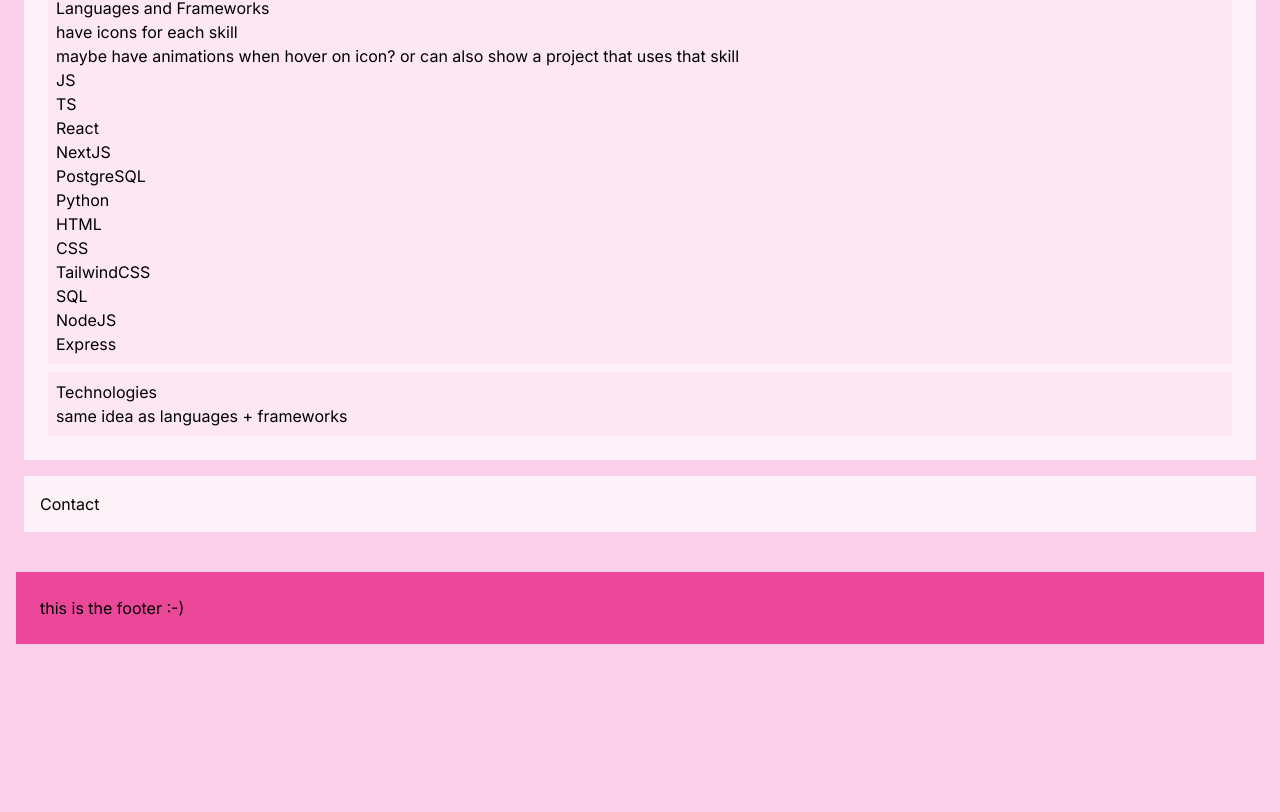
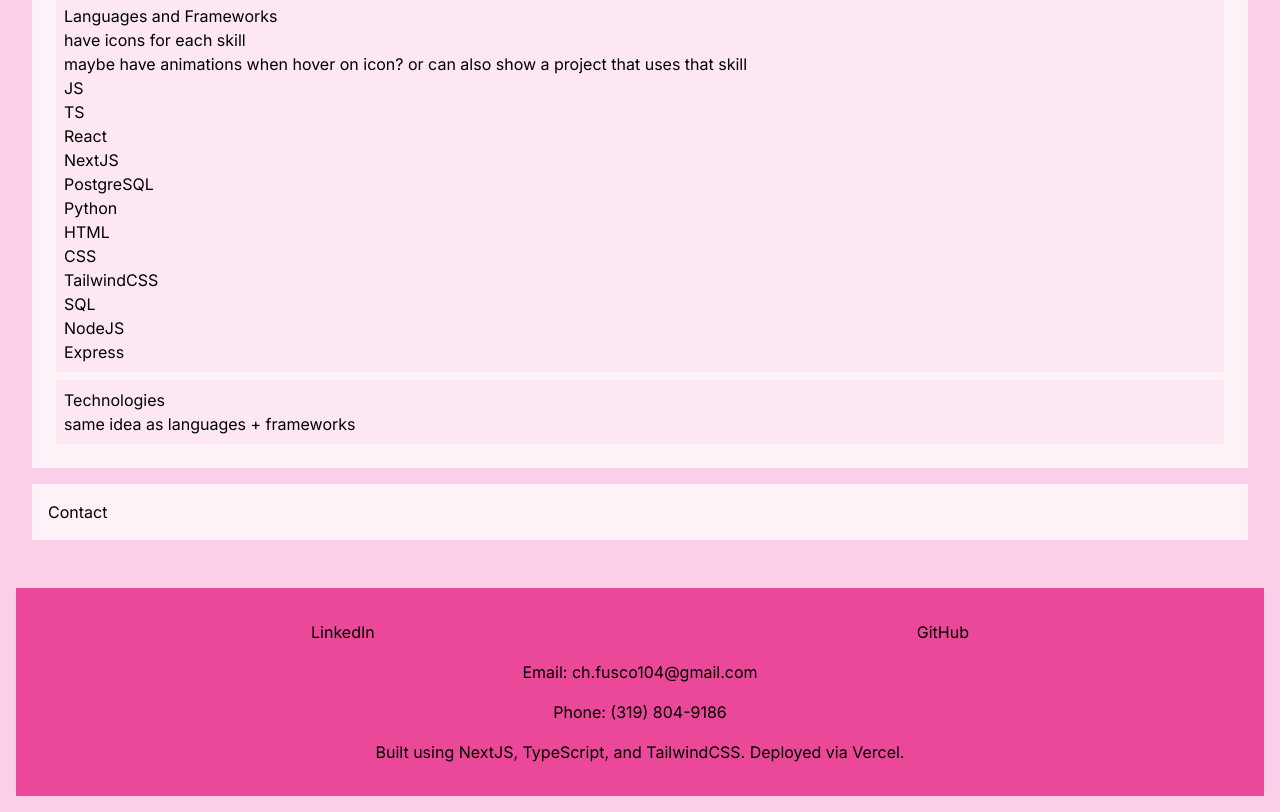
Before and after one commit to nezcodin/Portfolio, a Next.js app in the folder portfolio-site/: page / in a window 1280 px wide. Shown: the part 308-1120 px from the top of the page. Before the commit the page ends 952 px from the top, so only its background shows below. Built offline with nearby package versions, Linux system fonts and the light colour scheme.

Commit message:
adjusted sizing and styles across screens

```diff
--- a/portfolio-site/src/app/components/footer.tsx
+++ b/portfolio-site/src/app/components/footer.tsx
@@ -1,7 +1,19 @@
 export default function Footer() {
   return (
-    <div className="flex p-6 m-4 items-end bg-pink-500 justify-between">
-      <p>this is the footer :-)</p>
+    <div className="flex p-6 m-4 bg-pink-500 flex-col justify-center items-center max-w-screen">
+      <div className="flex m-2 justify-around w-full">
+        <p>LinkedIn</p>
+        <p>GitHub</p>
+      </div>
+      <p
+        className="m-2"
+      >Email: ch.fusco104@gmail.com</p>
+      <p
+        className="m-2"
+      >Phone: (319) 804-9186</p>
+      <p
+        className="m-2"
+      >Built using NextJS, TypeScript, and TailwindCSS. Deployed via Vercel.</p>
     </div>
   )
 }
--- a/portfolio-site/src/app/components/navbar.tsx
+++ b/portfolio-site/src/app/components/navbar.tsx
@@ -7,3 +7,8 @@
     </div>
   )
 }
+
+// for medium screens and below,
+// have the hidden nav that must be clicked to open
+// for screens above medium size,
+// have the nav open
--- a/portfolio-site/src/app/globals.css
+++ b/portfolio-site/src/app/globals.css
@@ -4,6 +4,6 @@
 
 body {
   background-color: #FBCFE8;
-  width: 100vw;
-  height: 100vh;
+  margin: auto;
+  max-width: 100vw;
 }
--- a/portfolio-site/src/app/page.tsx
+++ b/portfolio-site/src/app/page.tsx
@@ -2,7 +2,7 @@
 
 export default function Home() {
   return (
-    <div className="flex flex-col justify-center p-6">
+    <div className="flex flex-col justify-center p-8 w-full h-full">
       <div className="mb-4 p-4 bg-pink-50">
         <h1>About Me</h1>
         <p>have my profile photo here</p>
```
